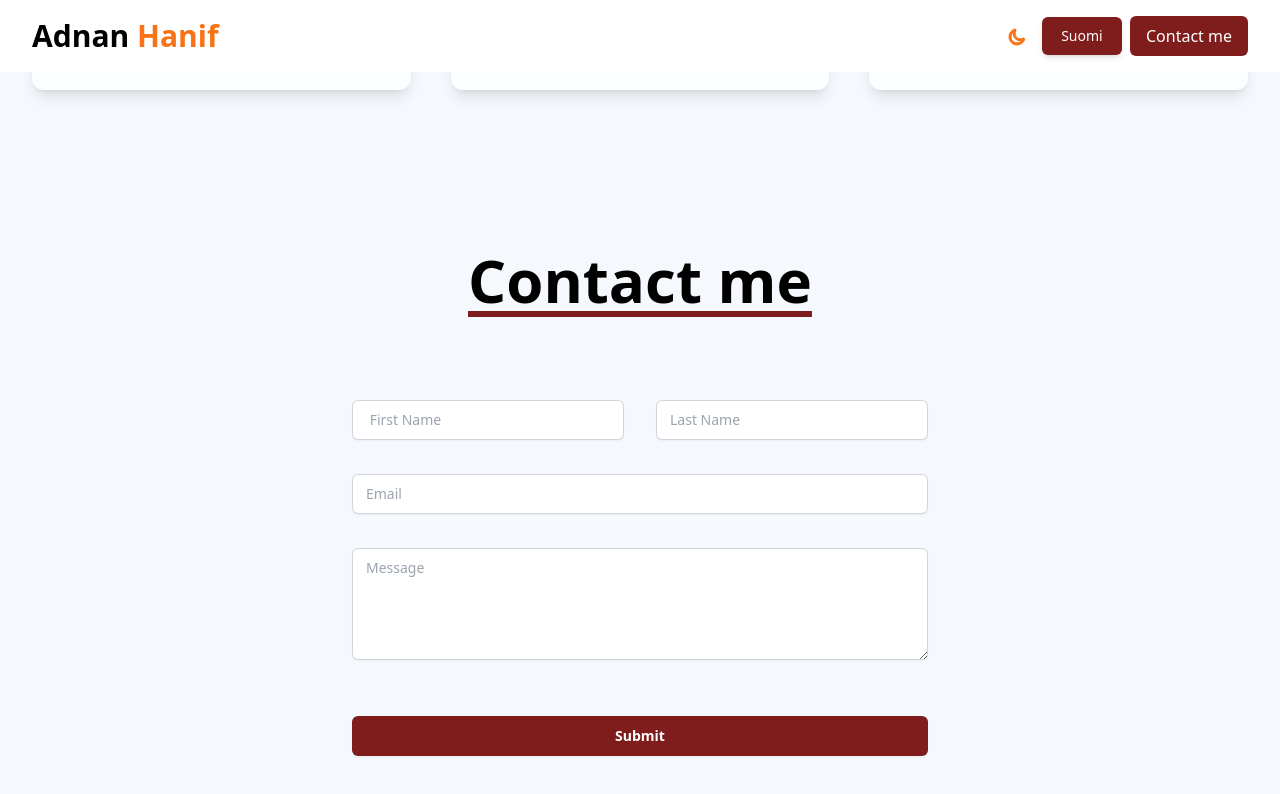
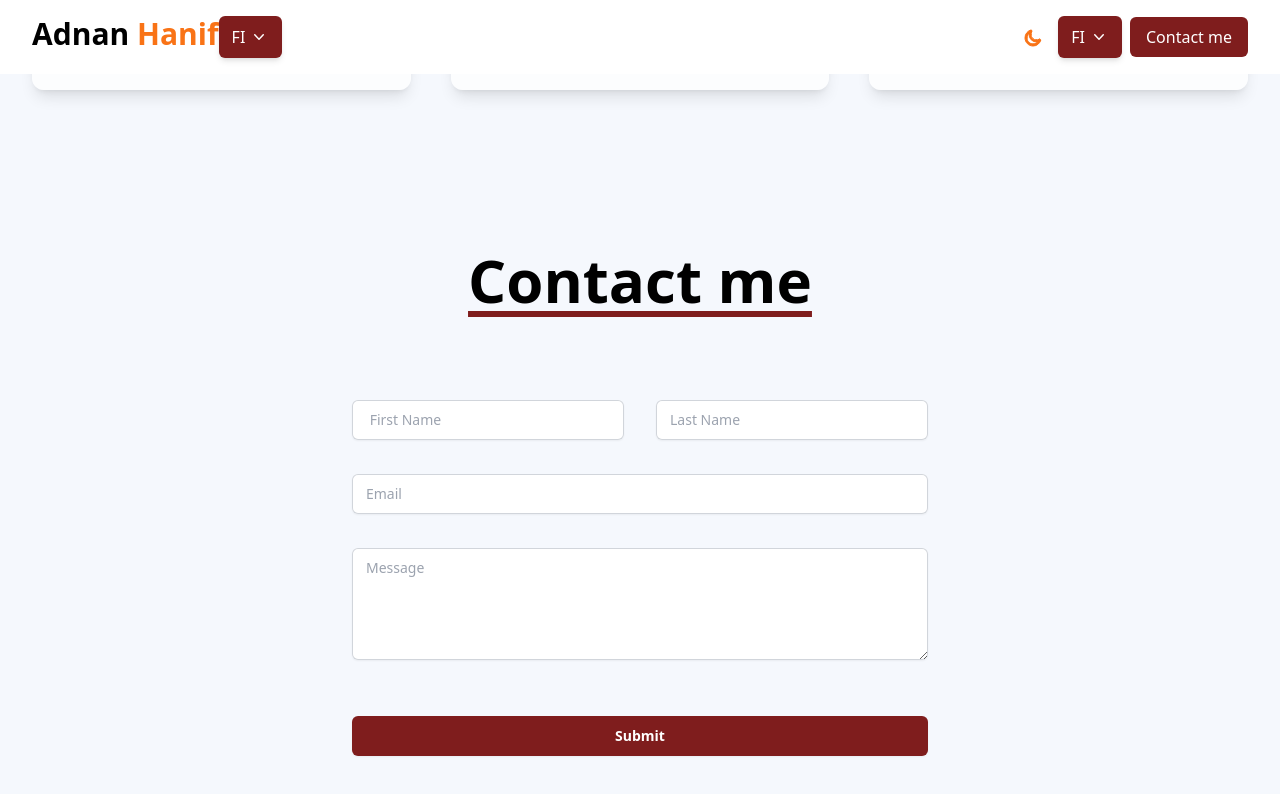
Before and after one commit to adhanif/React_Tailwind_Portfolio_APP, a React (Vite) app in the folder Frontend/: page / in a window 1280 px wide. Both pictures are taken after a click on the button "Contact me". Shown: the part 3384-4178 px from the top of the page. Built offline with nearby package versions, Linux system fonts and the light colour scheme; grey boxes are pictures that could not be loaded.

Commit message:
LanguageSwitcher button implemented

```diff
--- a/Frontend/src/components/navbar/LanguageSwitcher.jsx
+++ b/Frontend/src/components/navbar/LanguageSwitcher.jsx
@@ -1,6 +1,7 @@
 import React, { useState } from 'react';
 
 import { useClickOutside } from '../hooks/useClickOutside';
+import { ChevronDownIcon } from '@heroicons/react/20/solid';
 
 const languages = ['Suomi', 'English'];
 
@@ -11,26 +12,28 @@ const LanguageSwitcher = () => {
 
   const handleLanguage = (lan) => {
     setSelectedLanguage(lan);
+    setIsOpen(false);
   };
 
   return (
-    <>
+    <div className='relative inline-block'>
       <button
-        className='dropdown-button rounded-md bg-red-900 py-2 px-4 border border-transparent text-center text-sm text-white transition-all shadow-md hover:shadow-lg  mr-2 w-[5rem]'
+        className='flex items-center justify-center rounded-md bg-red-900 py-2 px-3 border border-transparent text-base text-white shadow-md transition-all hover:shadow-lg mr-2'
         type='button'
         onClick={() => setIsOpen(!isOpen)}>
-        {selectedLanguage}
+        {selectedLanguage === 'English' ? 'EN' : 'FI'}
+        <ChevronDownIcon className='h-6 w-5 text-white ml-1' />
       </button>
       {isOpen && (
         <ul
           role='menu'
-          className=' absolute z-10 min-w-[150px] ml-[-2.15rem] border border-slate-200 bg-white p-1.5 shadow-lg focus:outline-none mt-[7.7rem] '
+          className='absolute z-10 mt-2 w-max border border-slate-200 bg-white p-1.5 shadow-lg focus:outline-none top-full left-0'
           ref={ref}>
           {languages.map((lan) => (
             <li
               key={lan}
               role='menuitem'
-              className='cursor-pointer text-slate-800 flex w-full text-sm items-center  p-2 transition-all hover:bg-slate-100 focus:bg-slate-100 active:bg-slate-100'
+              className='cursor-pointer text-black flex w-full items-center text-base p-2 transition-all hover:bg-slate-100 hover:underline hover:text-orange-500 focus:bg-slate-100 active:bg-slate-100'
               onClick={() => {
                 handleLanguage(lan);
               }}>
@@ -39,7 +42,7 @@ const LanguageSwitcher = () => {
           ))}
         </ul>
       )}
-    </>
+    </div>
   );
 };
 
--- a/Frontend/src/components/navbar/Navbar.jsx
+++ b/Frontend/src/components/navbar/Navbar.jsx
@@ -63,13 +63,16 @@ export default function Navbar() {
         }`}>
         <div className='container mx-auto'>
           <div className='flex flex-col md:flex-row  justify-between md:items-center'>
-            <div className=''>
+            <div className='flex justify-between'>
               <h1
                 className={`font-bold text-xl lg:text-3xl
                 ${isDiplayed ? 'text-black' : `${navbarColor ? ' text-black' : 'text-white'}`}
                 `}>
                 Adnan <span className='text-orange-500'>Hanif</span>
               </h1>
+              <div className={`${!isDiplayed ? ' hidden' : ''}`}>
+                <LanguageSwitcher />
+              </div>
             </div>
 
             {/* Menu icons  */}
@@ -119,7 +122,7 @@ export default function Navbar() {
             </div>
           </div>
           {/* mobile version */}
-          <div>
+
           <div
             className={`flex flex-col md:hidden md:space-x-6 lg:space-x-10 translate-all  Z-[-1] md:Z-auto duration-700 ease-in ${
               !isDiplayed ? ' hidden md:flex' : ''
@@ -144,7 +147,6 @@ export default function Navbar() {
             </button>
           </div>
         </div>
-        </div>
       </nav>
     </>
   );
```
Lines whose indentation alone changed are shown as unchanged.
